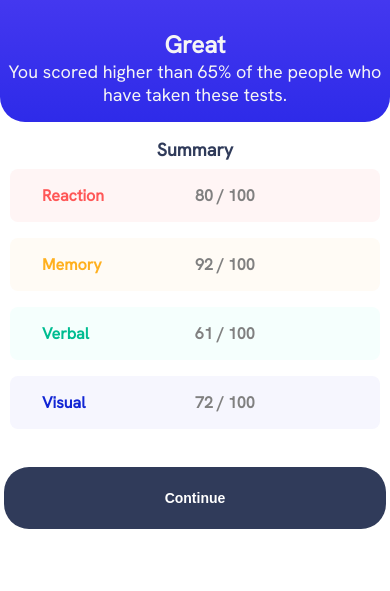
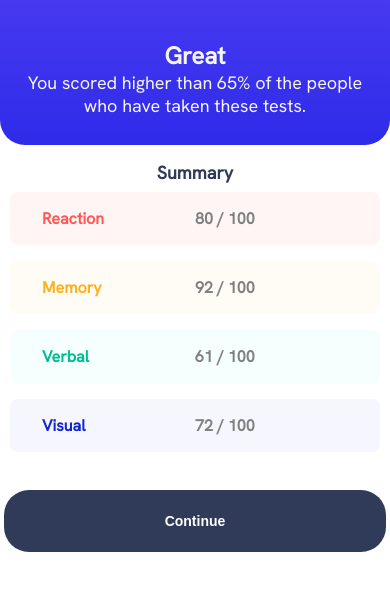
Before and after one commit to molokochris/Summary-Component-Main, a plain HTML site: page index.html in a window 390 px wide. Shown: the part 291-882 px from the top of the page. Drawn offline with Linux system fonts and the light colour scheme.

Commit message:
responsive to mobile screens, not done

```diff
--- a/assets/stylesheets/index.css
+++ b/assets/stylesheets/index.css
@@ -173,4 +173,7 @@ body {
   .tab {
     /* width: 90%; */
   }
+  .description {
+    padding: 3%;
+  }
 }
```
